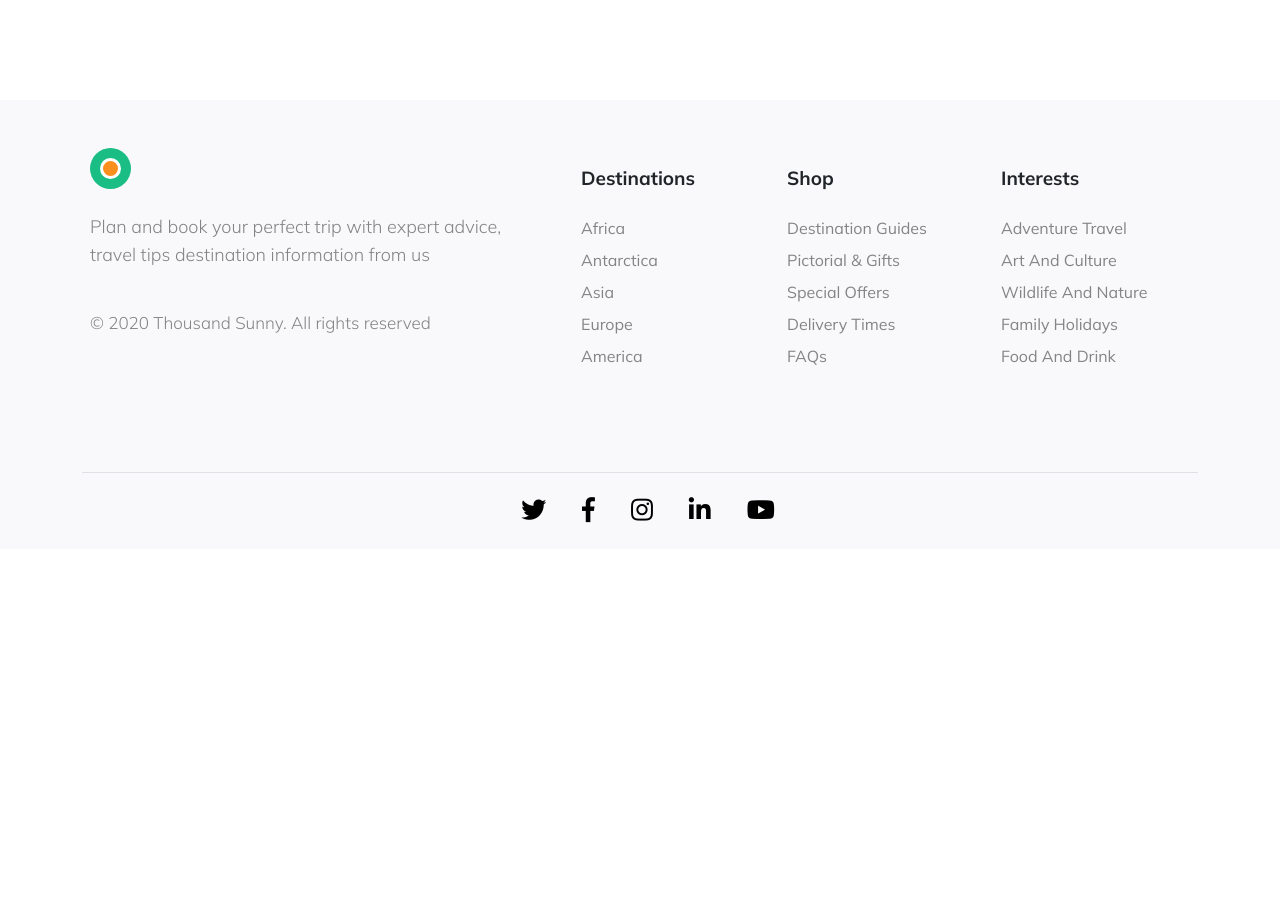
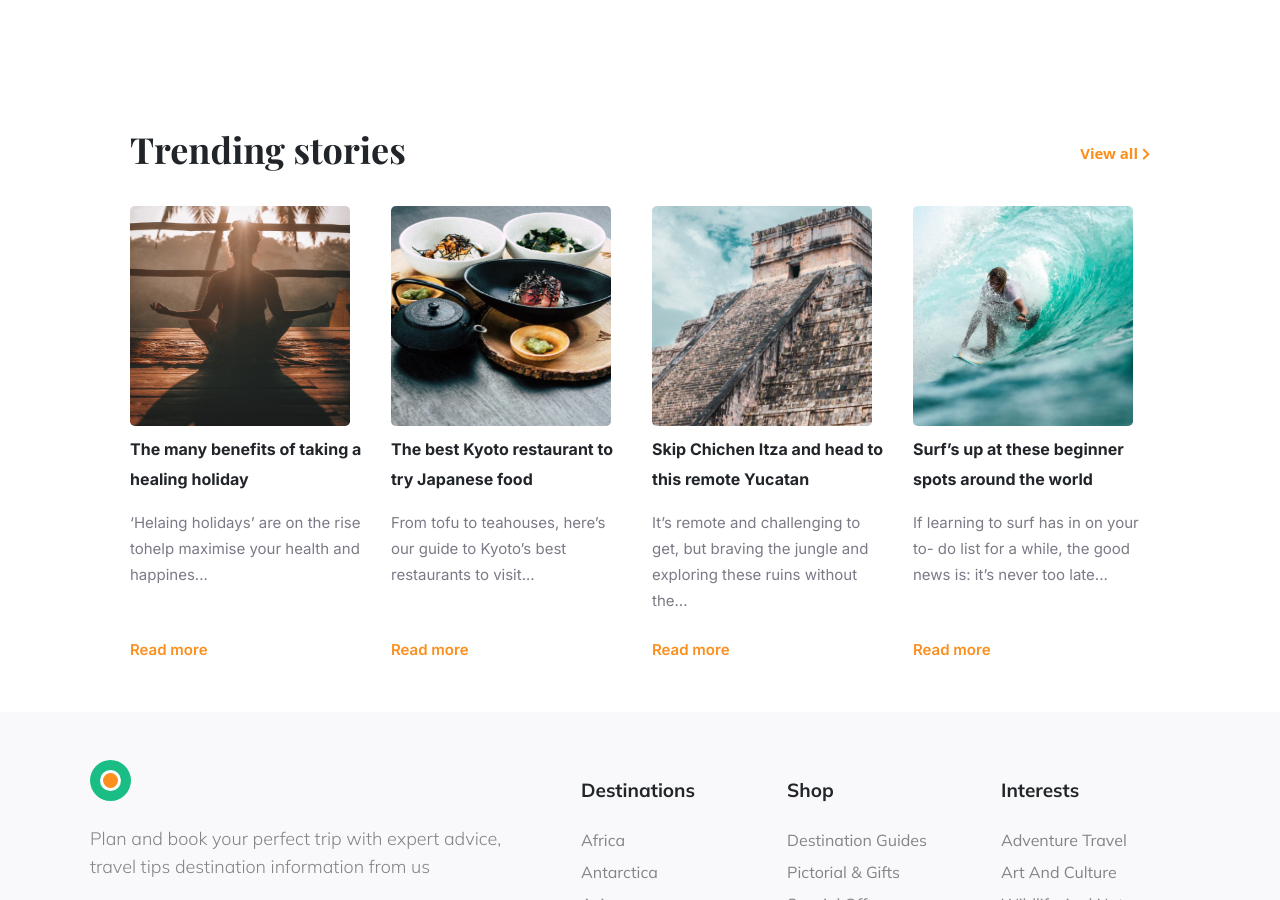
Before and after one commit to phoenix-520/Website-Bootstrap5, a plain HTML site: page index.html in a window 1280 px wide. Shown: the part 2047-2947 px from the top of the page. Before the commit the page ends 2620 px from the top, so only its background shows below. Drawn offline with nearby package versions, Linux system fonts and the light colour scheme.

Commit message:
added section 6

```diff
--- a/css/style.css
+++ b/css/style.css
@@ -1,3 +1,6 @@
+
+@import url('https://fonts.googleapis.com/css2?family=Playfair+Display:wght@700&display=swap');
+
 a {
     color: inherit;
     text-decoration: none;
@@ -134,6 +137,49 @@ margin-bottom: 30px;
     color: grey;
 }
 
+/* ===========
+  SECTION 6
+=========== */
+.story {
+    font-family: "Inter", sans-serif;
+}
+.story__img {
+    width: 220px;
+    height: 220px;
+}
+.story__title {
+    font-weight: 700;
+    font-size: 16px;
+    line-height: 30px;
+}
+.story__text {
+    font-weight: 400;
+    font-size: 15px;
+    line-height: 26px;
+    color:#7D7987;
+    height: 110px;
+}
+.story__link,
+.stories__link {
+    font-weight: 600;
+    font-size: 15px;
+    line-height: 28px;
+    color: #FB8F1D;
+}
+.story__link:hover,
+.stories__link:hover {
+    color: #ff8400;
+}
+.fa-chevron-right {
+    font-size: 13px;
+}
+.stories__title {
+    font-family: 'Playfair Display', serif;
+    font-weight: 700;
+    font-size: 36px;
+    line-height: 50px;
+}
+
 
 /* ===========
   FOOTER
--- a/index.html
+++ b/index.html
@@ -18,6 +18,9 @@
     <link rel="preconnect" href="https://fonts.googleapis.com">
     <link rel="preconnect" href="https://fonts.gstatic.com" crossorigin>
     <link href="https://fonts.googleapis.com/css2?family=Mulish:wght@300;700&display=swap" rel="stylesheet">
+    <link rel="preconnect" href="https://fonts.googleapis.com">
+    <link rel="preconnect" href="https://fonts.gstatic.com" crossorigin>
+    <link href="https://fonts.googleapis.com/css2?family=Inter:wght@400;600;700&display=swap" rel="stylesheet">
 </head>
 
 <body>
@@ -156,6 +159,55 @@
             </div>
         </section>
     </main>
+<!-- /*Section6*/ -->
+
+    <section class="stories">
+        <div class="container">
+            <div class="stories__titlelink d-flex justify-content-between align-items-center py-4 px-5">
+                <h3 class="stories__title">Trending stories</h3>
+                <a href="#" class="stories__link">View all <i class="fas fa-chevron-right"></i></a>
+            </div>
+            <div class="row-cols-4 row px-5">
+                <div class="story col">
+                    <img src="src/image12.png" alt="" class="story__img rounded-3">
+                    <h2 class="story__title py-2">The many benefits of
+                        taking a healing holiday</h2>
+                    <p class="story__text">‘Helaing holidays’ are on the rise
+                        tohelp maximise your health and happines...</p>
+                    <a href="#" class="story__link">Read more</a>
+                </div>
+                <div class="story col">
+                    <img src="src/image13.png" alt="" class="story__img rounded-3">
+                    <h2 class="story__title py-2">The best Kyoto restaurant
+                        to try Japanese food</h2>
+                    <p class="story__text">From tofu to teahouses, here’s our guide to Kyoto’s best restaurants
+                        to visit...</p>
+                    <a href="#" class="story__link">Read more</a>
+                </div>
+                <div class="story col">
+                    <img src="src/image14.png" alt="" class="story__img rounded-3">
+                    <h2 class="story__title py-2">Skip Chichen Itza and head
+                        to this remote Yucatan</h2>
+                    <p class="story__text">It’s remote and challenging to get,
+                        but braving the jungle and exploring
+                        these ruins without the...</p>
+                    <a href="#" class="story__link">Read more</a>
+                </div>
+                <div class="story col">
+                    <img src="src/image15.png" alt="" class="story__img rounded-3">
+                    <h2 class="story__title py-2">Surf’s up at these beginner
+                        spots around the world</h2>
+                    <p class="story__text">If learning to surf has in on your to-
+                        do list for a while, the good news
+                        is: it’s never too late...</p>
+                    <a href="#" class="story__link">Read more</a>
+                </div>
+            </div>
+        </div>
+    </section>
+
+
+<!-- /*Section7*/ -->
 
 
 <div class="index__footer">
```
Also changed, not shown: src/image12.png (added), src/image13.png (added), src/image14.png (added), src/image15.png (added).
